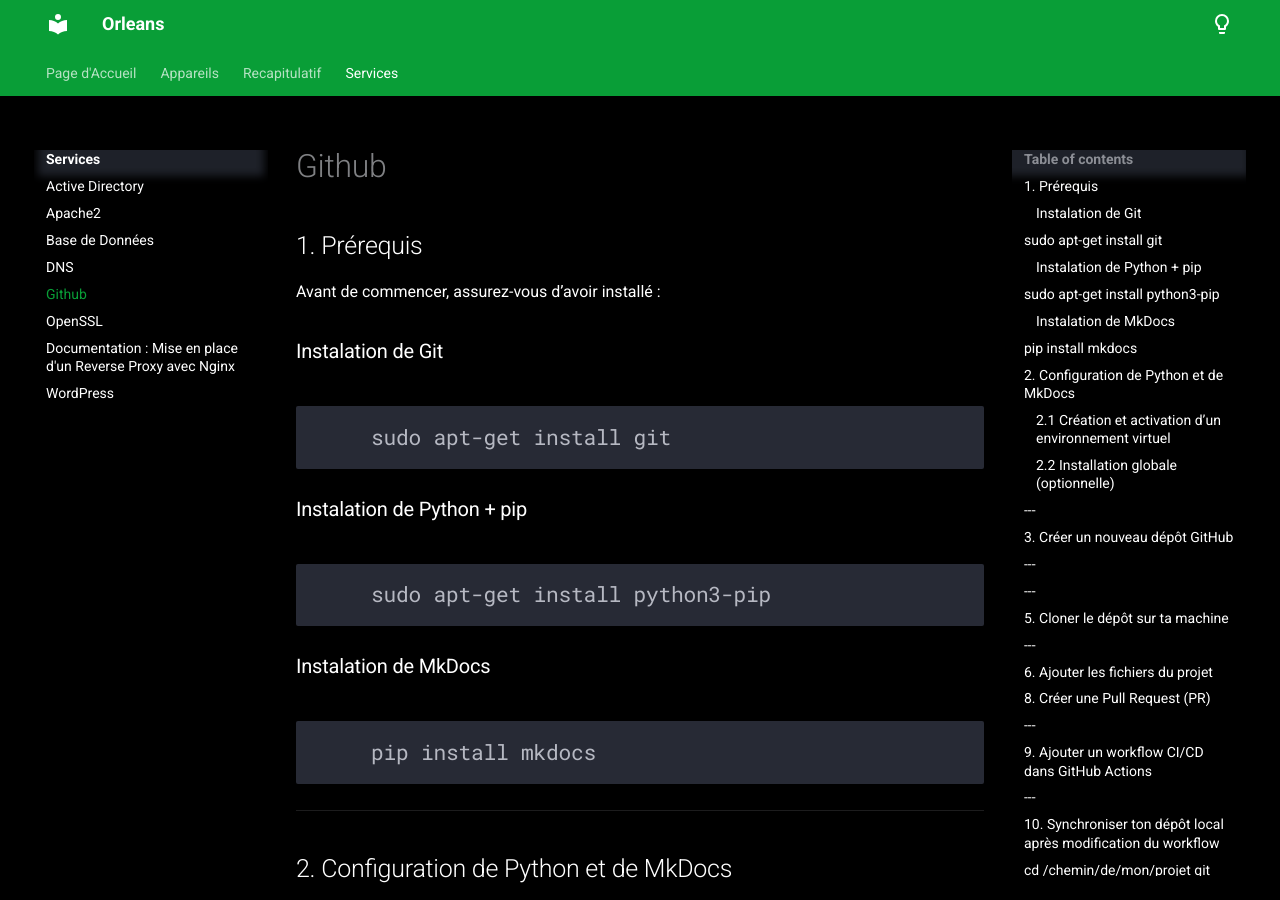
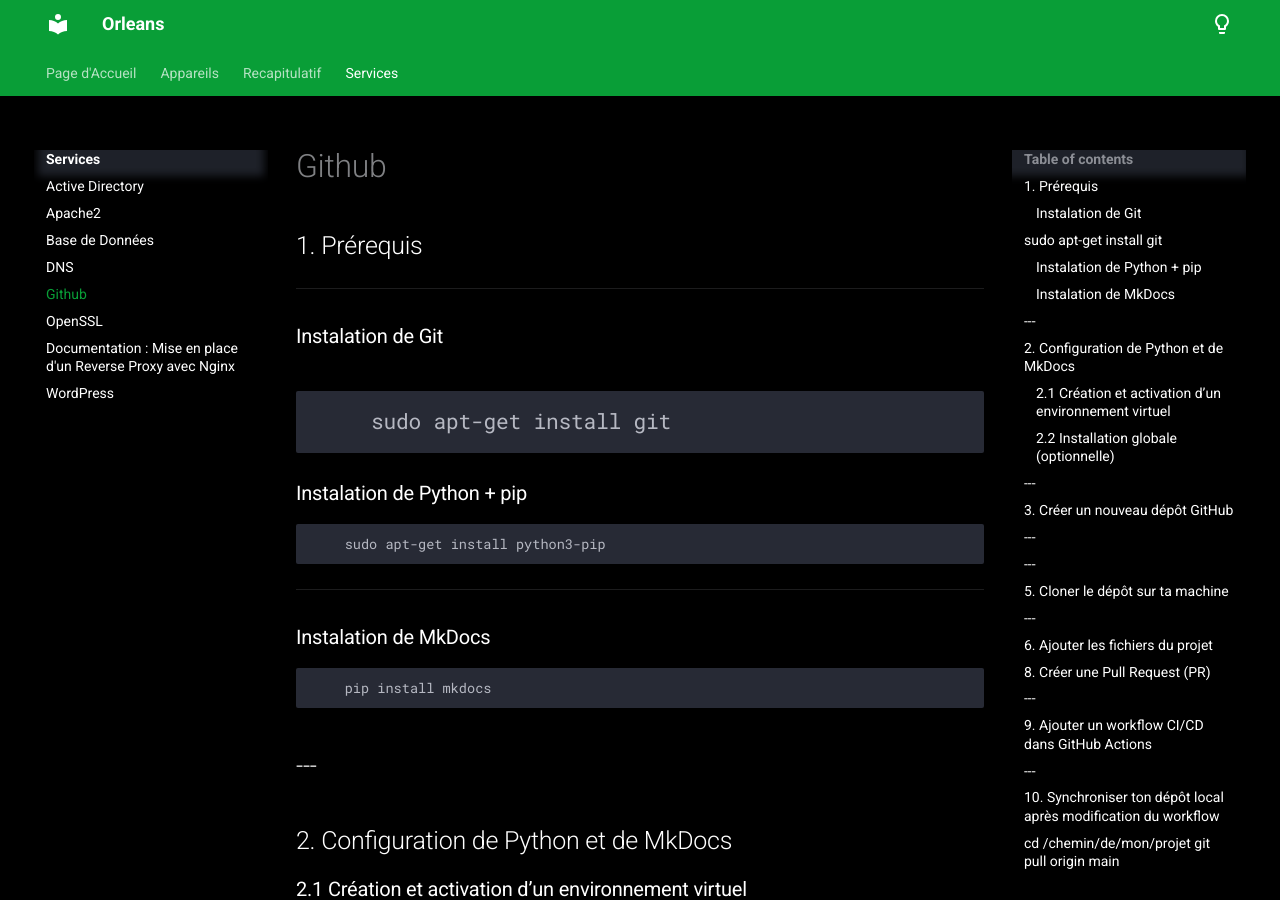
Before and after one commit to XolA-max/gp-orleans-sportludique2025-2026, an MkDocs documentation site: the page built from docs/Services/Github.md, in a window 1280 px wide and 900 px high. Built offline with MkDocs 1.6.1 and Material for MkDocs 9.7.7, drawn with Linux system fonts in a browser that asks for light colours.

Commit message:
ajout doc github

````diff
--- a/docs/Services/Github.md
+++ b/docs/Services/Github.md
@@ -1,24 +1,27 @@
 
 ## 1. Prérequis
-
-Avant de commencer, assurez-vous d’avoir installé :
-
+---
 ### Instalation de Git
 ```
     sudo apt-get install git
 ```
 ---
+
 ###  Instalation de Python + pip
 ```
     sudo apt-get install python3-pip
 ```
+
 ---
+
 ###  Instalation de MkDocs
 ```
     pip install mkdocs
 ```
+
 ---
 ---
+
 ## 2. Configuration de Python et de MkDocs
 ### 2.1 Création et activation d’un environnement virtuel
 ```
@@ -66,6 +69,7 @@
 
 ---
 ---
+
  ## 4. Configurer les clés SSH sur GitHub
 
     Aller dans Settings > SSH and GPG keys
@@ -80,6 +84,7 @@
 
 ---
 ---
+
 ## 5. Cloner le dépôt sur ta machine
 
 Sur ton PC :
@@ -92,6 +97,7 @@
 
 ---
 ---
+
 ## 6. Ajouter les fichiers du projet
 
 Une fois le projet créé localement :
@@ -112,6 +118,7 @@
 ```
 ---
 ---
+
  ## 7. Créer une branche (bonnes pratiques GitHub)
 
 Dans le terminal :
@@ -128,6 +135,7 @@
 ```
 ---
 ---
+
 ## 8. Créer une Pull Request (PR)
 
 Dans GitHub :
@@ -150,6 +158,7 @@
 
 ---
 ---
+
 ## 9. Ajouter un workflow CI/CD dans GitHub Actions
 
     Aller dans Actions
@@ -169,6 +178,7 @@
 
 ---
 ---
+
 ## 10. Synchroniser ton dépôt local après modification du workflow
 
 Toujours dans ton projet local :
@@ -179,6 +189,7 @@
 ```
 ---
 ---
+
 ## 11. Activer GitHub Pages
 
     Aller dans -> [Settings] -> [Pages] -> [Build and Deployment]
````
